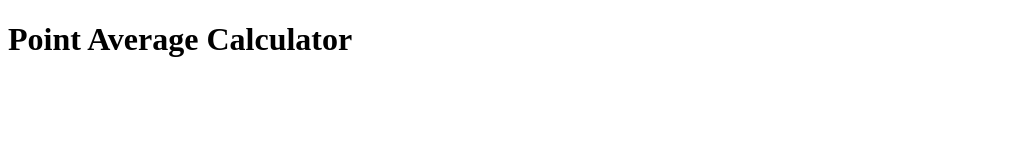
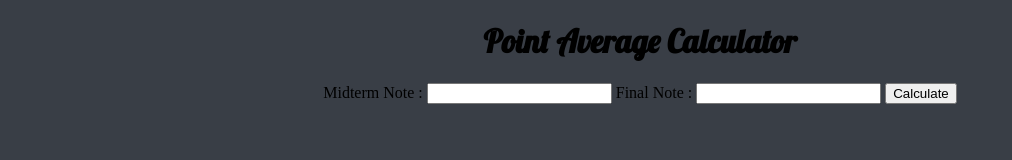
Before and after one commit to Harun6/Point-Average-Calculator, a plain HTML site: page index.html in a window 1280 px wide. Shown: the whole page, without its empty margins (0-1012 px from the left). Drawn offline with Linux system fonts and the light colour scheme.

Commit message:
HTML and js file created.

```diff
--- a/index.html
+++ b/index.html
@@ -6,14 +6,24 @@
     <meta http-equiv="X-UA-Compatible" content="IE=edge">
     <meta name="viewport" content="width=device-width, initial-scale=1.0">
     <title>Point Average Calculator</title>
+    <link rel="stylesheet" href="style.css">
+    <link href="https://fonts.googleapis.com/css2?family=Indie+Flower&family=Lobster&display=swap" rel="stylesheet">
 </head>
 
 <body>
 
     <h1> Point Average Calculator</h1>
 
-    <label for=""></label>
+    <label for="Midterm">Midterm Note :</label>
+    <input type="number" id="midterm">
 
+    <label for="Final">Final Note :</label>
+    <input type="number" id="final">
+    <button id="calculate" onclick="calculate();"> Calculate </button>
+
+    <div id="result"></div>
+
+    <script src="index.js" charset="UTF-8"></script>
 </body>
 
 </html>
--- a/index.js
+++ b/index.js
@@ -0,0 +1,37 @@
+function calculate(){
+    var midtermNote = document.getElementById("midterm").value;
+    var finalNote = document.getElementById("final").value;
+    var calculateBtn = document.getElementById("calculate");
+
+    var calculate = 0.4 * midtermNote + 0.6 * finalNote;
+    console.log(calculate);
+
+
+    if(calculate >= 90 && calculate <= 100){
+        document.getElementById("result").innerHTML = "Average :" + calculate + "=> AA";
+    }
+    else if (calculate >= 75 && calculate < 90) {
+        document.getElementById("result").innerHTML = "Average :" + calculate + "=> BA";
+    }
+    else if (calculate >= 65 && calculate < 75) {
+        console.log(calculate);
+        document.getElementById("result").innerHTML = "Average :" + calculate + "=> BB";
+    }
+    else if (calculate >= 55 && calculate < 65) {
+        document.getElementById("result").innerHTML = "Average :" + calculate + "=> CB";
+    }
+    else if (calculate >= 50 && calculate < 55) {
+        document.getElementById("result").innerHTML = "Average :" + calculate + "=> CC";
+    }
+    else if (calculate >= 45 && calculate < 50) {
+        document.getElementById("result").innerHTML = "Average :" + calculate + "=> DC";
+    }
+    else if (calculate >= 40 && calculate < 45) {
+        document.getElementById("result").innerHTML = "Average :" + calculate + "=> DD";
+    }
+    else{
+        document.getElementById("result").innerHTML = "Average :" + calculate + "=> FF";
+    }
+
+
+}
--- a/style.css
+++ b/style.css
@@ -0,0 +1,8 @@
+body{
+    background-color: #393E46;
+    text-align: center;
+}
+
+h1{
+    font-family: 'Lobster', cursive;
+}
```
